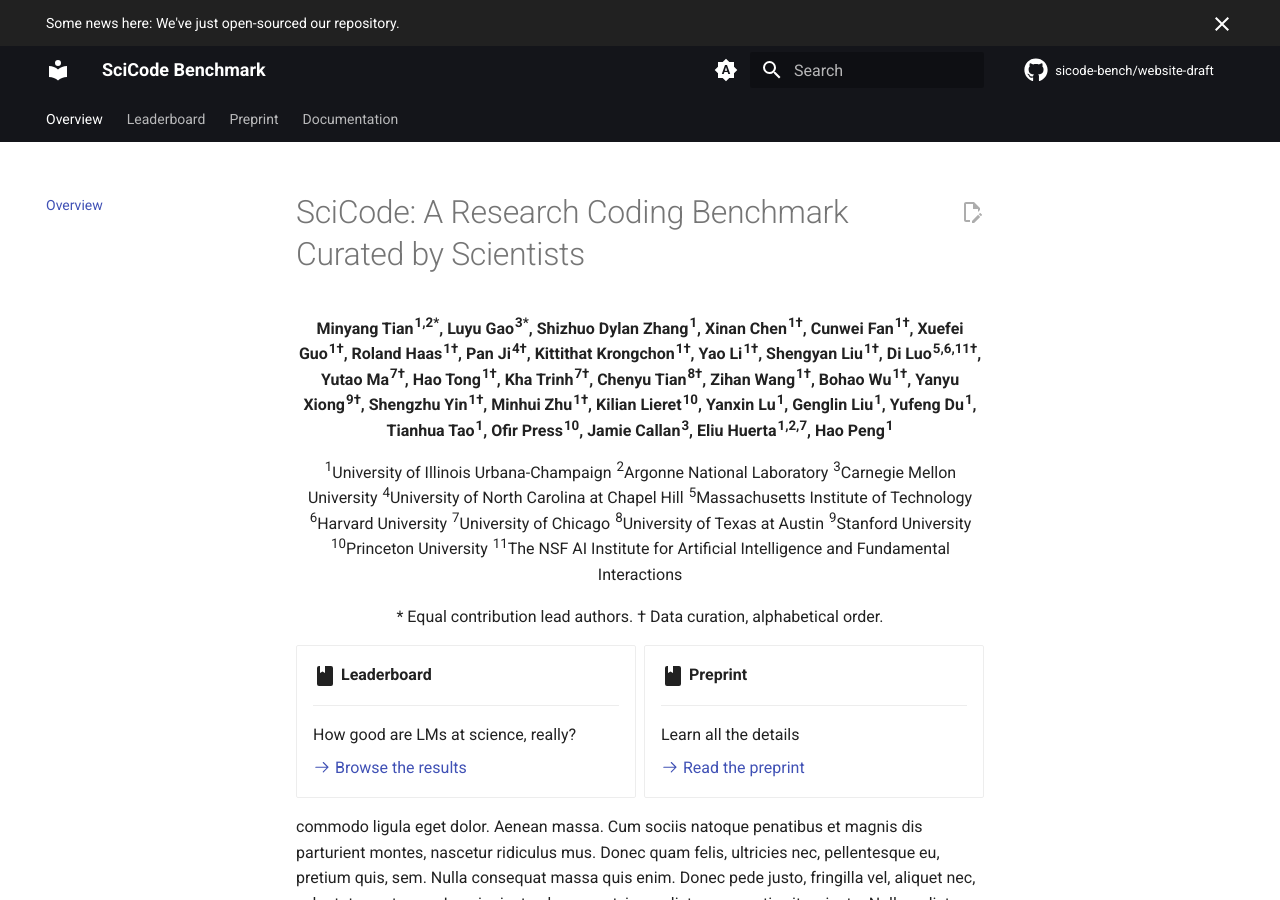
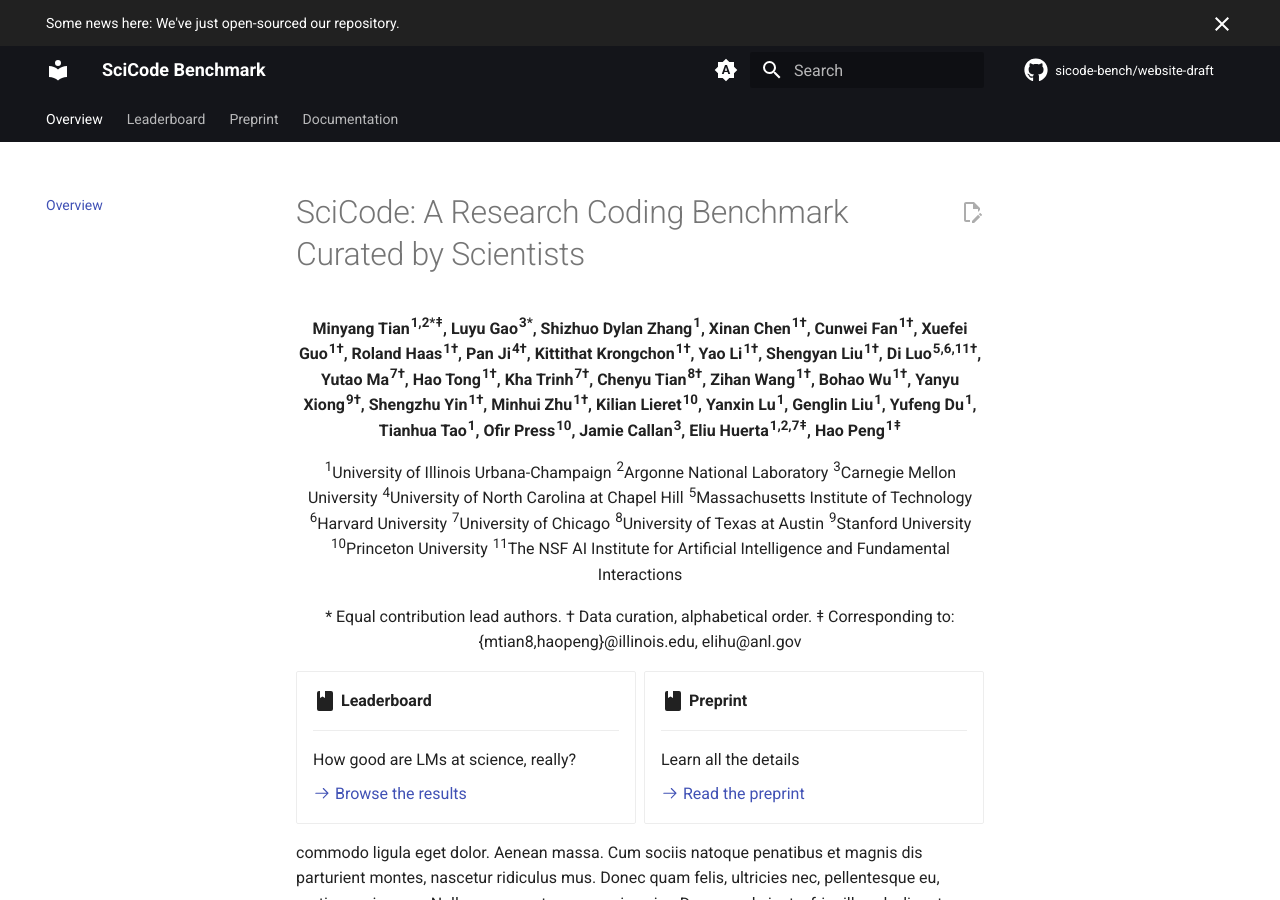
Before and after one commit to scicode-bench/scicode-bench.github.io, an MkDocs documentation site: the page built from docs/index.md, in a window 1280 px wide and 900 px high. Built offline with MkDocs 1.6.1 and Material for MkDocs 9.7.7, drawn with Linux system fonts in a browser that asks for light colours; comment, search, counter and statistics services are not loaded.

Commit message:
Update index.md

```diff
--- a/docs/index.md
+++ b/docs/index.md
@@ -1,7 +1,7 @@
 # SciCode: A Research Coding Benchmark Curated by Scientists
 
 <p align="center">
-<strong>Minyang Tian<sup>1,2*</sup>, Luyu Gao<sup>3*</sup>, Shizhuo Dylan Zhang<sup>1</sup>, Xinan Chen<sup>1†</sup>, Cunwei Fan<sup>1†</sup>, Xuefei Guo<sup>1†</sup>, Roland Haas<sup>1†</sup>, Pan Ji<sup>4†</sup>, Kittithat Krongchon<sup>1†</sup>, Yao Li<sup>1†</sup>, Shengyan Liu<sup>1†</sup>, Di Luo<sup>5,6,11†</sup>, Yutao Ma<sup>7†</sup>, Hao Tong<sup>1†</sup>, Kha Trinh<sup>7†</sup>, Chenyu Tian<sup>8†</sup>, Zihan Wang<sup>1†</sup>, Bohao Wu<sup>1†</sup>, Yanyu Xiong<sup>9†</sup>, Shengzhu Yin<sup>1†</sup>, Minhui Zhu<sup>1†</sup>, Kilian Lieret<sup>10</sup>, Yanxin Lu<sup>1</sup>, Genglin Liu<sup>1</sup>, Yufeng Du<sup>1</sup>, Tianhua Tao<sup>1</sup>, Ofir Press<sup>10</sup>, Jamie Callan<sup>3</sup>, Eliu Huerta<sup>1,2,7</sup>, Hao Peng<sup>1</sup></strong>
+<strong>Minyang Tian<sup>1,2*‡</sup>, Luyu Gao<sup>3*</sup>, Shizhuo Dylan Zhang<sup>1</sup>, Xinan Chen<sup>1†</sup>, Cunwei Fan<sup>1†</sup>, Xuefei Guo<sup>1†</sup>, Roland Haas<sup>1†</sup>, Pan Ji<sup>4†</sup>, Kittithat Krongchon<sup>1†</sup>, Yao Li<sup>1†</sup>, Shengyan Liu<sup>1†</sup>, Di Luo<sup>5,6,11†</sup>, Yutao Ma<sup>7†</sup>, Hao Tong<sup>1†</sup>, Kha Trinh<sup>7†</sup>, Chenyu Tian<sup>8†</sup>, Zihan Wang<sup>1†</sup>, Bohao Wu<sup>1†</sup>, Yanyu Xiong<sup>9†</sup>, Shengzhu Yin<sup>1†</sup>, Minhui Zhu<sup>1†</sup>, Kilian Lieret<sup>10</sup>, Yanxin Lu<sup>1</sup>, Genglin Liu<sup>1</sup>, Yufeng Du<sup>1</sup>, Tianhua Tao<sup>1</sup>, Ofir Press<sup>10</sup>, Jamie Callan<sup>3</sup>, Eliu Huerta<sup>1,2,7‡</sup>, Hao Peng<sup>1‡</sup></strong>
 </p>
 
 <p align="center">
@@ -20,6 +20,7 @@
 
 <p align="center">
 * Equal contribution lead authors. † Data curation, alphabetical order.
+‡ Corresponding to: {mtian8,haopeng}@illinois.edu, elihu@anl.gov
 </p>
 
 
```
